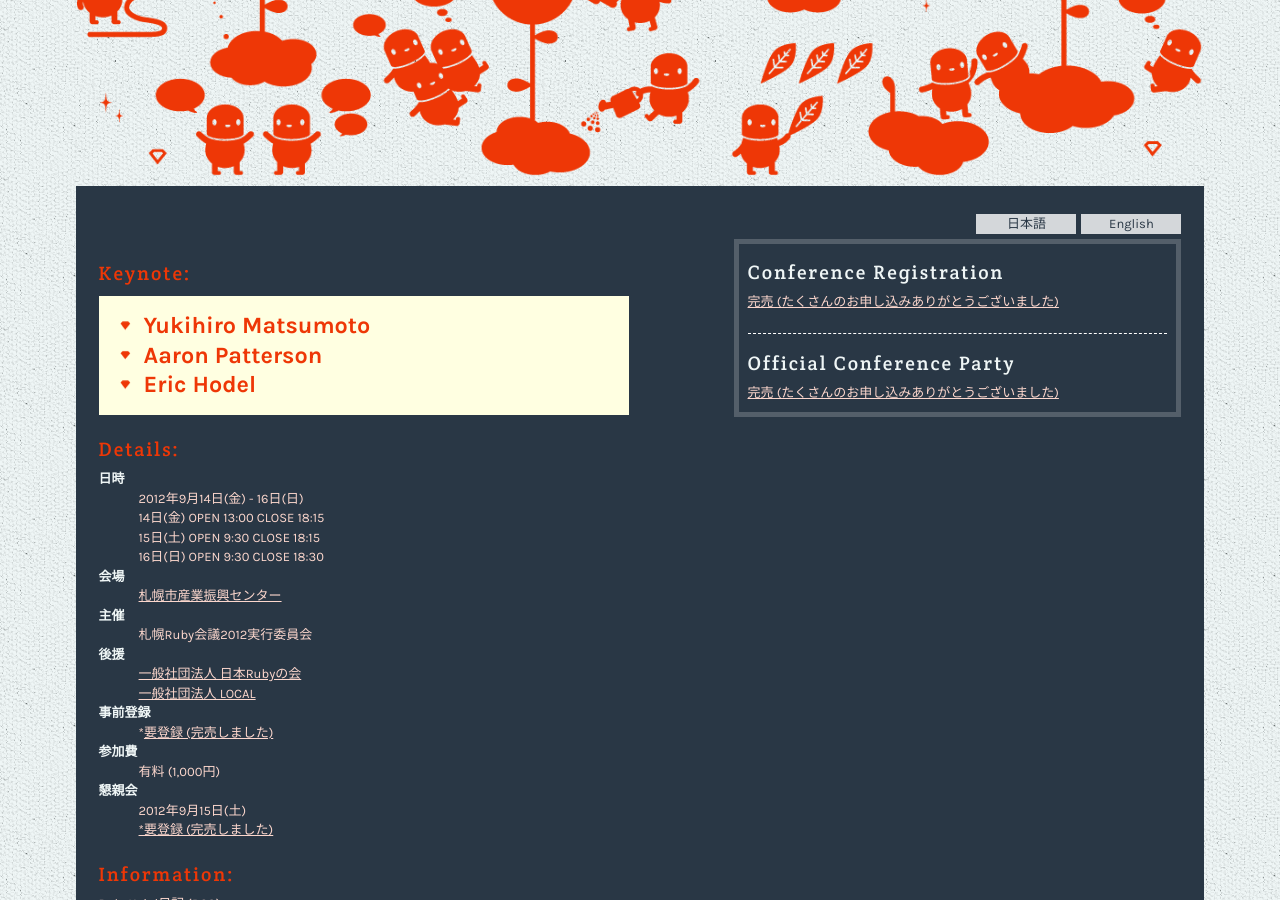
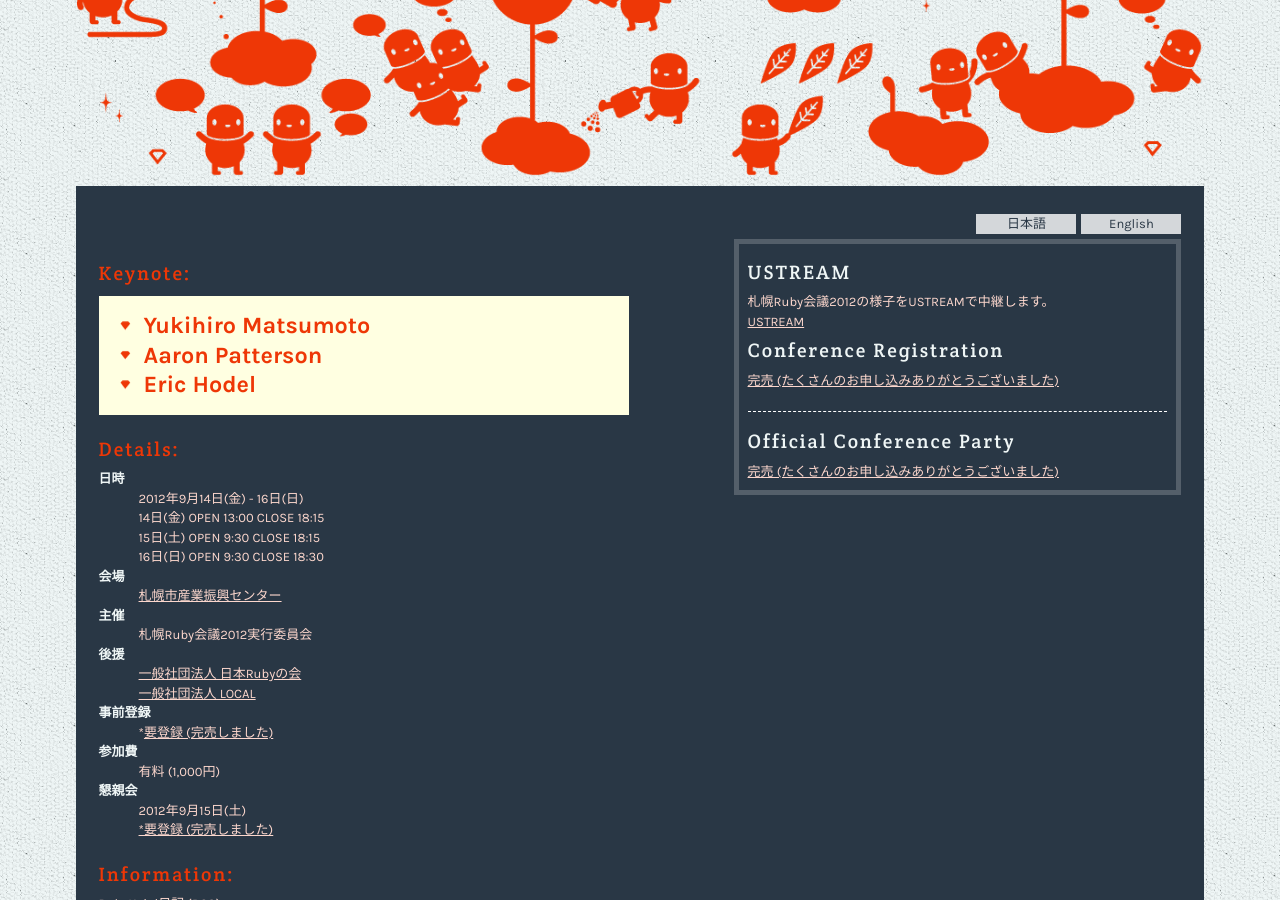
Before and after one commit to ruby-sapporo/sapporo.rubykaigi.org, a Jekyll site: the page built from 2012/ja/index.html, in a window 1280 px wide and 900 px high, scrolled down 516 px. Built offline with Jekyll 4.4.1, drawn with Linux system fonts in a browser that asks for light colours; nearby versions of some CDN libraries; Markdown is read by kramdown in place of the engine named in the settings; comment, search, counter and statistics services are not loaded.

Commit message:
Add a USTREAM link to the home.

```diff
--- a/2012/en/index.html
+++ b/2012/en/index.html
@@ -51,6 +51,11 @@
     <h2>Previous:</h2>
     <p><a href="http://regional.rubykaigi.org/sapporo03" target="_blank">Sapporo RubyKaigi03</a></p>    </div>
   <div id="news">
+    <h2>USTREAM</h2>
+    <div>
+      <p>We'll make live streaming Sapporo RubyKaigi 2012 on USTREAM.</p>
+      <p><a href="http://ruby-sapporo.org/live/" target="_blank">USTREAM</a></p>
+    </div>
     <h2>Conference Registration</h2>
     <div>
       <p><a href="http://sapporo-rubykaigi.doorkeeper.jp/events/1441" target="_blank">Sold out (Thanks for many registrations.) </a></p>
--- a/2012/ja/index.html
+++ b/2012/ja/index.html
@@ -51,6 +51,11 @@
     <h2>Previous:</h2>
     <p><a href="http://regional.rubykaigi.org/sapporo03" target="_blank">Sapporo RubyKaigi03</a></p>    </div>
   <div id="news">
+    <h2>USTREAM</h2>
+    <div>
+      <p>札幌Ruby会議2012の様子をUSTREAMで中継します。</p>
+      <p><a href="http://ruby-sapporo.org/live/" target="_blank">USTREAM</a></p>
+    </div>
     <h2>Conference Registration</h2>
     <div>
       <p><a href="http://sapporo-rubykaigi.doorkeeper.jp/events/1441" target="_blank">完売 (たくさんのお申し込みありがとうございました)</a></p>
```
